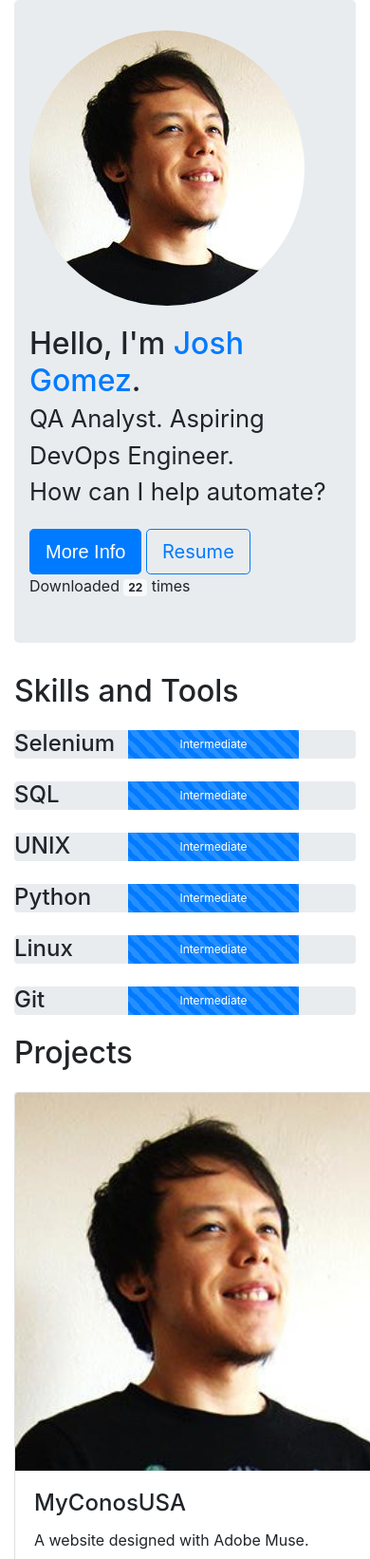
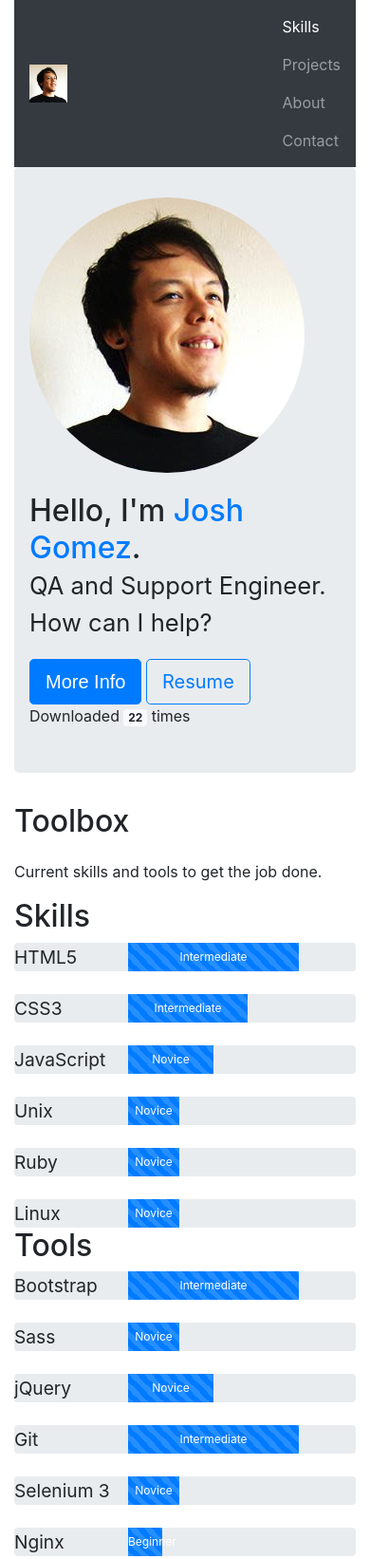
Before and after one commit to HeyJersh/Portfolio, a plain HTML site: page index.html in a window 390 px wide. Shown: the top 1642 px of the page at 95% size. Drawn offline with nearby package versions, Linux system fonts and the light colour scheme.

Commit message:
Changed landing page copy, added skills and updated progress bars, added project thumbnails and links, preparing about and contact sections

```diff
--- a/index.html
+++ b/index.html
@@ -22,75 +22,127 @@
 
         <!-- Add your site or application content here -->
         <div class="container-fluid">
+
+          <nav class="navbar navbar-expand-sm bg-dark navbar-dark">
+            <a class="navbar-brand" href="#">
+              <img src="img/my-face.jpg" alt="Joshua Profile Pic" style="width:40px;">
+            </a>
+            <ul class="navbar-nav">
+              <li class="nav-item active">
+                <a class="nav-link" href="#">Skills</a>
+              </li>
+              <li class="nav-item">
+                <a class="nav-link" href="#">Projects</a>
+              </li>
+              <li class="nav-item">
+                <a class="nav-link" href="#">About</a>
+              </li>
+              <li class="nav-item">
+                <a class="nav-link" href="#">Contact</a>
+              </li>
+
+          </nav>
+
           <div class="jumbotron" id="landing">
           <img src="img/my-face.jpg" class="rounded-circle" alt="Josh Gomez">
           <h1>Hello, I'm <span class="text-primary">Josh Gomez</span>.<br />
-          <small>QA Analyst. Aspiring DevOps Engineer.</small><br />
-          <small>How can I help automate?</small></h1>
+          <small>QA and Support Engineer.</small><br />
+          <small>How can I help?</small></h1>
             <button type="button" class="btn btn-primary btn-lg">More Info</button>
             <a href="#" class="btn btn-outline-primary btn-lg">Resume</a></button>
             <p>Downloaded <span class="badge badge-light">22</span> times</p>
           </div>
 
-          <h1>Skills and Tools</h1>
+          <h1>Toolbox</h1>
+          <p>Current skills and tools to get the job done.</p>
             <div class="row">
               <div class="col-sm-6">
-                <div class="progress" style="height: 30px">
-                  <h4 style="width: 120px">Selenium</h4>
+                <h2>Skills</h2>
+                <div class="progress" style="height: 30px;">
+                  <h4 style="width: 120px;"><small>HTML5</small></h4>
                   <div class="progress-bar progress-bar-striped progress-bar-animated" style="width:50%;height:30px">Intermediate</div>
                 </div><br />
-                <div class="progress" style="height: 30px">
-                  <h4 style="width: 120px">SQL</h4>
+                <div class="progress" style="height: 30px;">
+                  <h4 style="width: 120px;"><small>CSS3</small></h4>
+                  <div class="progress-bar progress-bar-striped progress-bar-animated" style="width:35%;height:30px">Intermediate</div>
+                </div><br />
+                <div class="progress" style="height: 30px;">
+                  <h4 style="width: 120px;"><small>JavaScript</small></h4>
+                  <div class="progress-bar progress-bar-striped progress-bar-animated" style="width:25%;height:30px">Novice</div>
+                </div><br />
+                <div class="progress" style="height: 30px;">
+                  <h4 style="width: 120px;"><small>Unix</small></h4>
+                  <div class="progress-bar progress-bar-striped progress-bar-animated" style="width:15%;height:30px">Novice</div>
+                </div><br />
+                <div class="progress" style="height: 30px;">
+                  <h4 style="width: 120px;"><small>Ruby</small></h4>
+                  <div class="progress-bar progress-bar-striped progress-bar-animated" style="width:15%;height:30px">Novice</div>
+                </div><br />
+                <div class="progress" style="height: 30px;">
+                  <h4 style="width: 120px;"><small>Linux</small></h4>
+                  <div class="progress-bar progress-bar-striped progress-bar-animated" style="width:15%;height:30px">Novice</div>
+                </div>
+              </div>
+              <div class="col-sm-6">
+                <h2>Tools</h2>
+                <div class="progress" style="height: 30px;">
+                  <h4 style="width: 120px;"><small>Bootstrap</small></h4>
                   <div class="progress-bar progress-bar-striped progress-bar-animated" style="width:50%;height:30px">Intermediate</div>
                 </div><br />
-                <div class="progress" style="height: 30px">
-                  <h4 style="width: 120px">UNIX</h4>
+                <div class="progress" style="height: 30px;">
+                  <h4 style="width: 120px;"><small>Sass</small></h4>
+                  <div class="progress-bar progress-bar-striped progress-bar-animated" style="width:15%;height:30px">Novice</div>
+                </div><br />
+                <div class="progress" style="height: 30px;">
+                  <h4 style="width: 120px;"><small>jQuery</small></h4>
+                  <div class="progress-bar progress-bar-striped progress-bar-animated" style="width:25%;height:30px">Novice</div>
+                </div><br />
+                <div class="progress" style="height: 30px;">
+                  <h4 style="width: 120px;"><small>Git</small></h4>
                   <div class="progress-bar progress-bar-striped progress-bar-animated" style="width:50%;height:30px">Intermediate</div>
                 </div><br />
-                <div class="progress" style="height: 30px">
-                  <h4 style="width: 120px">Python</h4>
-                  <div class="progress-bar progress-bar-striped progress-bar-animated" style="width:50%;height:30px">Intermediate</div>
+                <div class="progress" style="height: 30px;">
+                  <h4 style="width: 120px;"><small>Selenium 3</small></h4>
+                  <div class="progress-bar progress-bar-striped progress-bar-animated" style="width:15%;height:30px">Novice</div>
                 </div><br />
-                <div class="progress" style="height: 30px">
-                  <h4 style="width: 120px">Linux administration</h4>
-                  <div class="progress-bar progress-bar-striped progress-bar-animated" style="width:50%;height:30px">Intermediate</div>
-                </div><br />
-                <div class="progress" style="height: 30px">
-                  <h4 style="width: 120px">Git</h4>
-                  <div class="progress-bar progress-bar-striped progress-bar-animated" style="width:50%;height:30px">Intermediate</div>
+                <div class="progress" style="height: 30px;">
+                  <h4 style="width: 120px;"><small>Nginx</small></h4>
+                  <div class="progress-bar progress-bar-striped progress-bar-animated" style="width:10%;height:30px">Beginner</div>
                 </div>
               </div>
             </div>
 
+
           <h1>Projects</h1>
+          <p>Check out what I've built so far.</p>
           <div class="row">
             <div class="col-sm-4">
-              <div class="card" style="width:400px">
-                <img class="card-img-top" src="img/my-face.jpg" alt="MyConosUSA Screenshot">
+              <div class="card" style="width:400px;">
+                <img class="card-img-top" src="img/myconos.png" alt="MyConosUSA Screenshot">
                 <div class="card-body">
                   <h4 class="card-title">MyConosUSA</h4>
                   <p class="card-text">A website designed with Adobe Muse.</p>
-                  <a href="https://www.myconosusa.com" class="btn btn-primary">View Website</a>
+                  <a href="http://www.myconosusa.com" target="_blank" class="btn btn-primary">View Website</a>
                 </div>
               </div>
             </div>
             <div class="col-sm-4">
-              <div class="card" style="width:400px">
-                <img class="card-img-top" src="img/my-face.jpg" alt="BushKlawz">
+              <div class="card" style="width:400px;">
+                <img class="card-img-top" src="img/bushklawz.png" alt="BushKlawz">
                 <div class="card-body">
                   <h4 class="card-title">BushKlawz</h4>
                   <p class="card-text">A website designed with Adobe Muse.</p>
-                  <a href="https://www.bushklawz.com" class="btn btn-primary">View Website</a>
+                  <a href="http://www.bushklawz.com" target="_blank" class="btn btn-primary">View Website</a>
                 </div>
               </div>
             </div>
             <div class="col-sm-4">
-              <div class="card" style="width:400px">
-                <img class="card-img-top" src="img/my-face.jpg" alt="PuroVape">
+              <div class="card" style="width:400px;">
+                <img class="card-img-top" src="img/purovape2.png" alt="PuroVape">
                 <div class="card-body">
                   <h4 class="card-title">PuroVape</h4>
-                  <p class="card-text">A website designed for WordPress.</p>
-                  <a href="https://purovape.joshgomez.site" class="btn btn-primary">View Website</a>
+                  <p class="card-text">An E-commerce website developed for WordPress.</p>
+                  <a href="https://purovape.joshgomez.site" target="_blank" class="btn btn-primary">View Website</a>
                 </div>
               </div>
             </div>
```
Also changed, not shown: img/bushklawz-ratio.png (added), img/bushklawz.png (added), img/myconos-ratio.png (added), img/myconos.png (added), img/purovape.jpg (added), img/purovape2.png (added).
